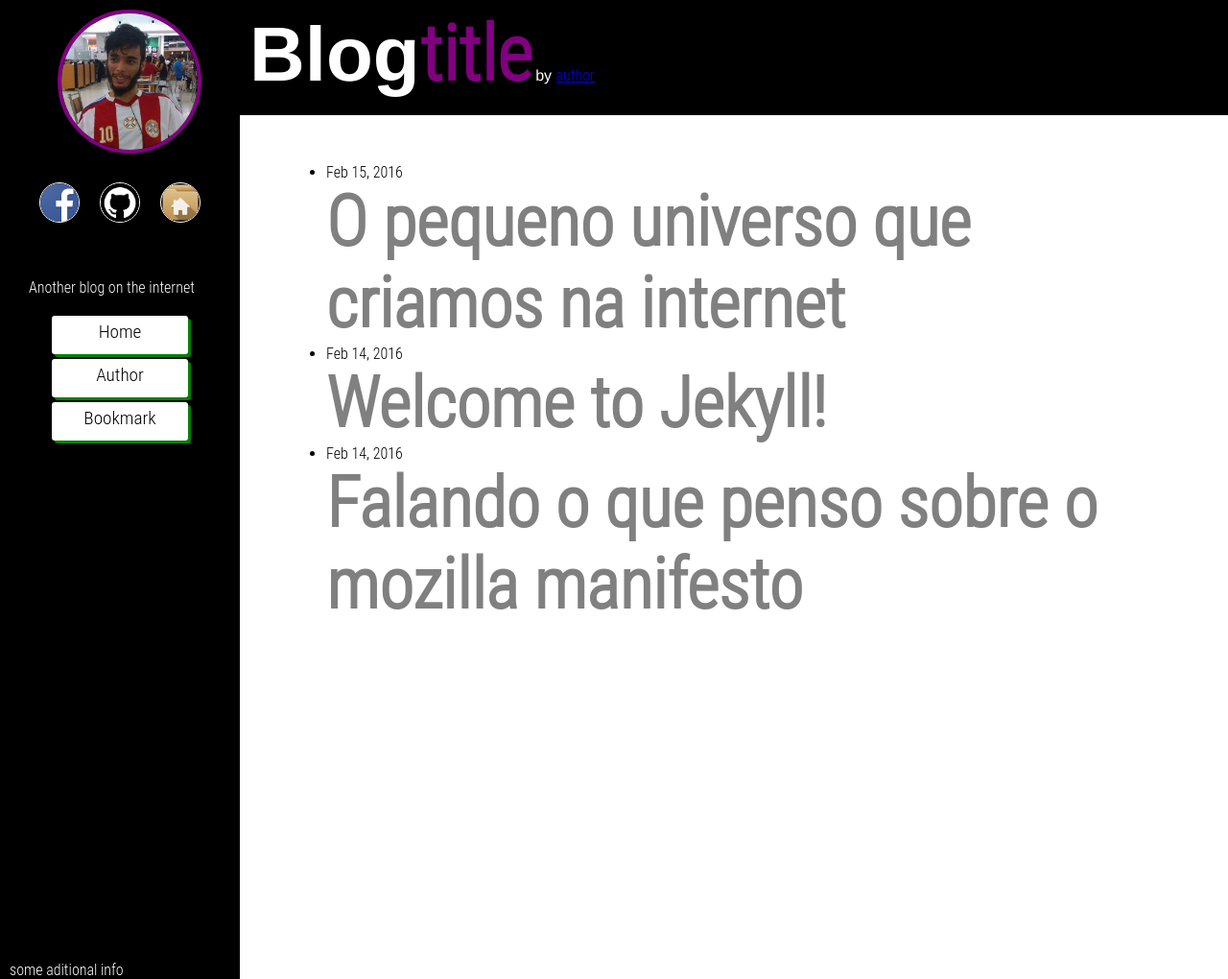
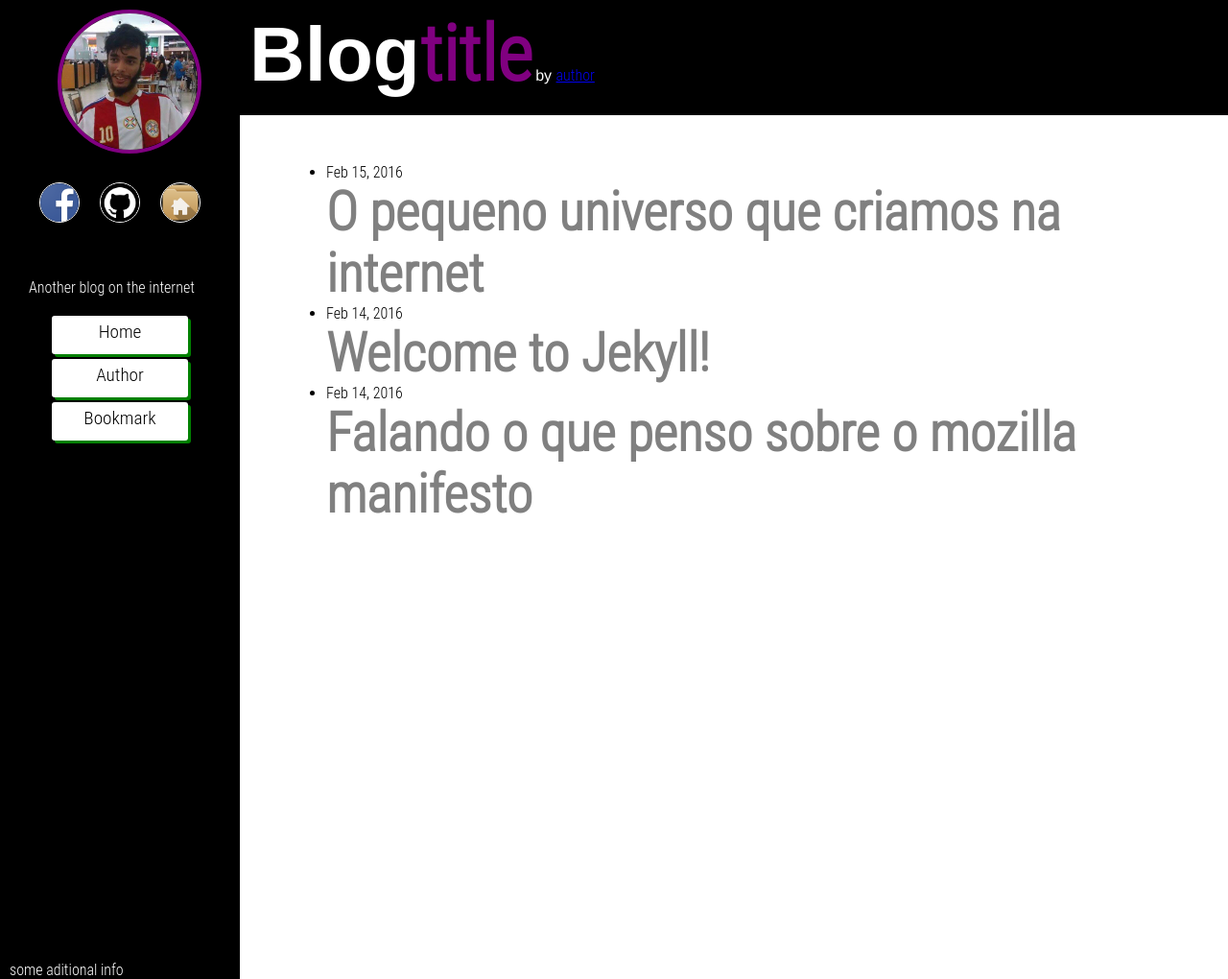
Before and after one commit to batoreh/netoguimaraes.github.io, a Jekyll site: the page built from index.html, in a window 1280 px wide. Shown: the whole page at 96% size. Built offline with Jekyll 4.4.1, drawn with Linux system fonts in a browser that asks for light colours; some web fonts are replaced.

Commit message:
Update master.css

```diff
--- a/css/master.css
+++ b/css/master.css
@@ -146,7 +146,7 @@ footer{
 	display: inline;
 }
 .post-link{
-	font-size: 3em;
+	font-size: 2.3em;
 	text-decoration: none;
 	color: grey;
 }
```
